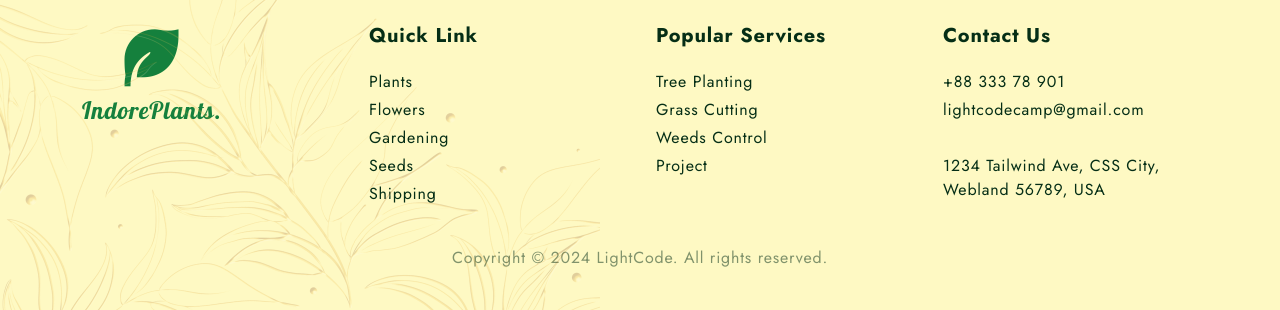
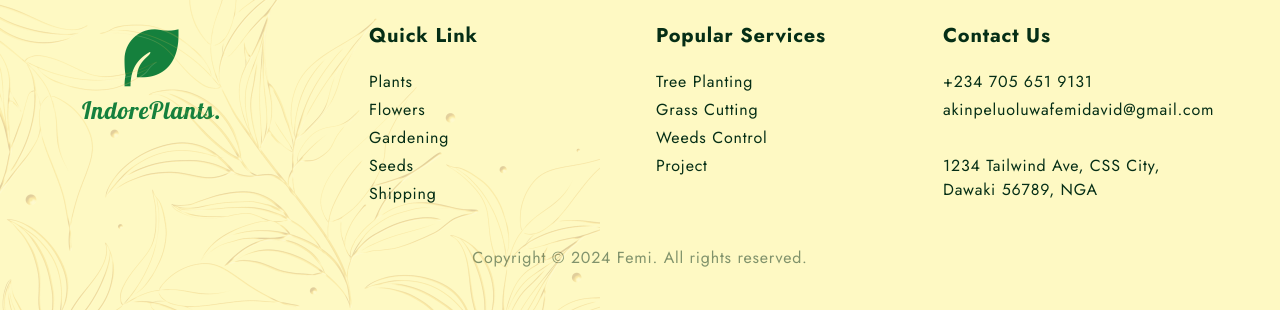
Before and after one commit to femi123456/Plant-Website, a plain HTML site: page index.html in a window 1280 px wide. Shown: the part 4011-4321 px from the top of the page. Drawn offline with nearby package versions, Linux system fonts and the light colour scheme.

```diff
--- a/index.html
+++ b/index.html
@@ -578,17 +578,17 @@
                 <p class="mb-5 font-bold text-xl">Contact Us</p>
 
                 <div class="flex flex-col gap-1">
-                    <a href="+8833378901">+88 333 78 901</a>
-                    <a href="mailto:lightcodecamp@gmail.com">lightcodecamp@gmail.com</a>
+                    <a href="+8833378901">+234 705 651 9131</a>
+                    <a href="mailto:akinpeluoluwafemidavid@gmail.com">akinpeluoluwafemidavid@gmail.com</a>
                     <br>
-                    <p>1234 Tailwind Ave, CSS City, Webland 56789, USA</p>
+                    <p>1234 Tailwind Ave, CSS City, Dawaki 56789, NGA</p>
                 </div>
             </div>
         </div>
 
         <!-- copyright -->
         <div class="container">
-            <p class="text-center mt-10 opacity-50">Copyright &copy; 2024 LightCode. All rights reserved.</p>
+            <p class="text-center mt-10 opacity-50">Copyright &copy; 2024 Femi. All rights reserved.</p>
         </div>
 
         <!-- floral image -->
```
